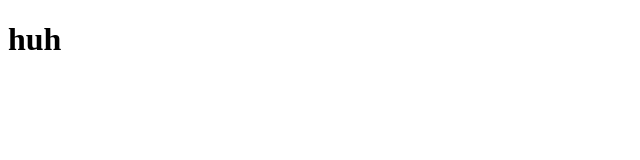
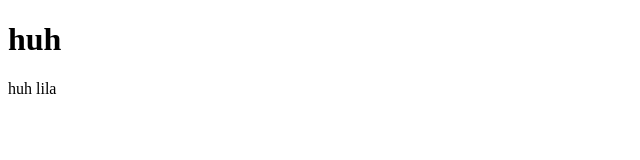
Before and after one commit to temesgen-cell/learn-git, a plain HTML site: page index.html in a window 1280 px wide. Shown: the full height of the page, 0-640 px from the left. Drawn offline with Linux system fonts and the light colour scheme.

Commit message:
add paragraph

```diff
--- a/index.html
+++ b/index.html
@@ -7,5 +7,6 @@
   </head>
   <body>
     <h1>huh</h1>
+    <p>huh lila</p>
   </body>
 </html>
```
